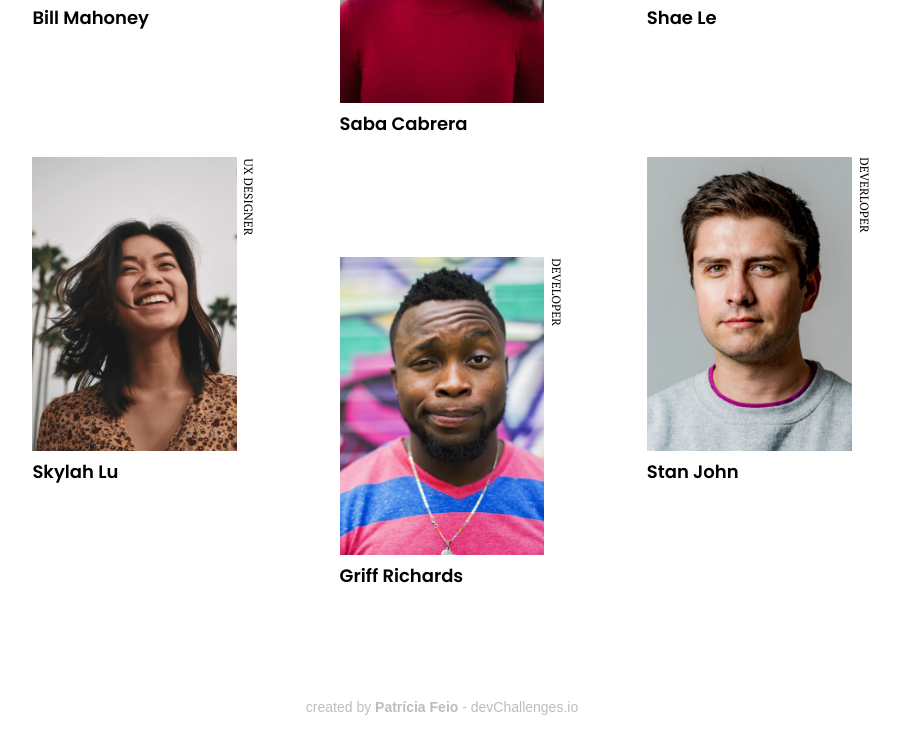
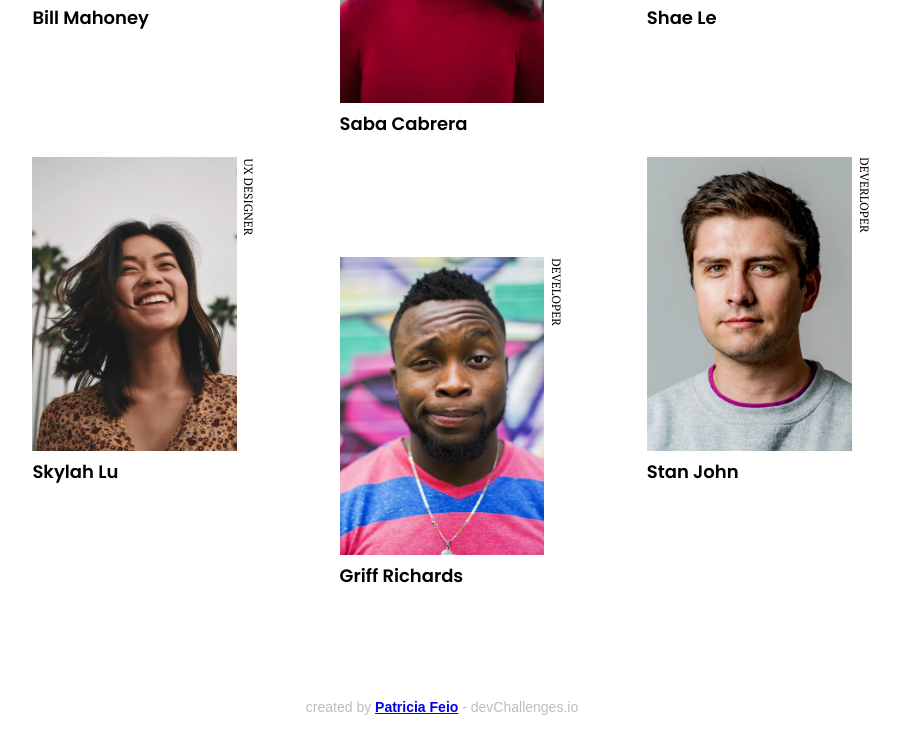
Before and after one commit to PatriciaFeio/devchallenges_my-team-page, a plain HTML site: page index.html in a window 1280 px wide. Shown: the part 581-1321 px from the top of the page, without its empty margins (198-1098 px from the left). Drawn offline with Linux system fonts and the light colour scheme.

Commit message:
add link to footer

```diff
--- a/index.html
+++ b/index.html
@@ -69,7 +69,17 @@
       </div>
     </main>
     <footer class="page-footer">
-      <p>created by <span>Patrícia Feio</span> - devChallenges.io</p>
+      <p>
+        created by
+        <span
+          ><a
+            href="https://devchallenges.io/portfolio/PatriciaFeio"
+            target="_blank"
+            >Patricia Feio</a
+          ></span
+        >
+        - devChallenges.io
+      </p>
     </footer>
   </body>
 </html>
```
